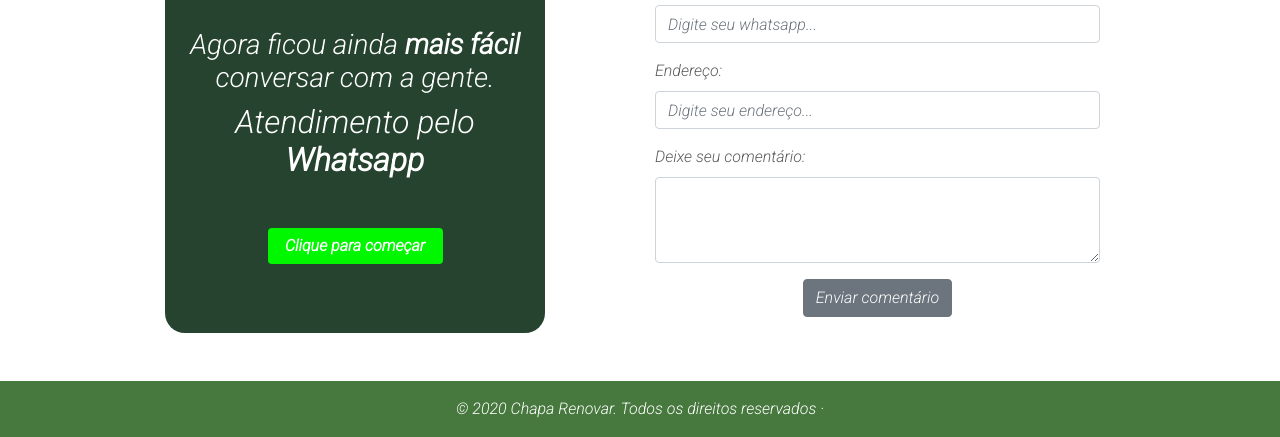
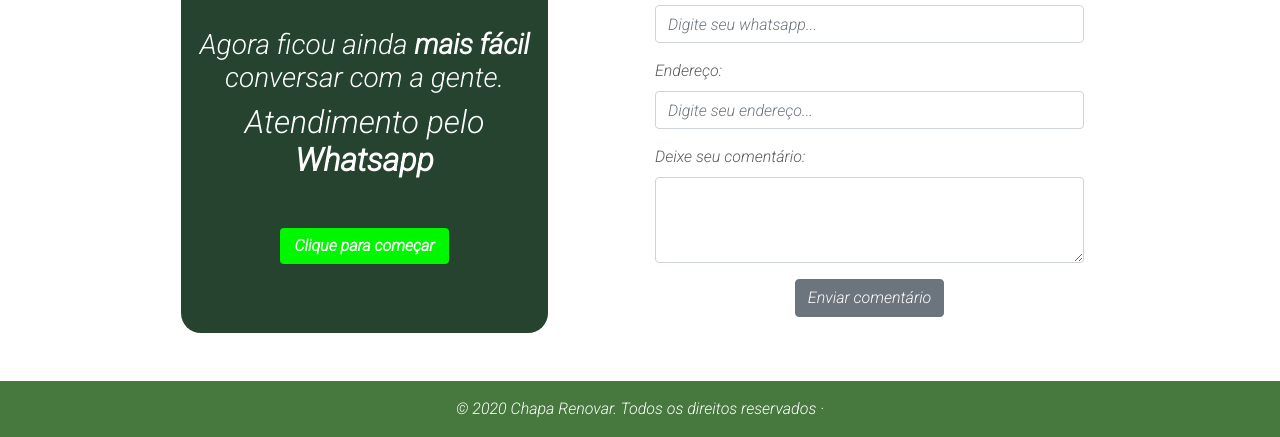
Before and after one commit to fmomoreira/siteCondominio, a plain HTML site: page index.html in a window 1280 px wide. Shown: the part 3468-3905 px from the top of the page. Drawn offline with nearby package versions, Linux system fonts and the light colour scheme.

Commit message:
ajuste de margim conteudo whatsapp

```diff
--- a/index.html
+++ b/index.html
@@ -208,7 +208,7 @@
 
 
     <div class="container mt-5" id="sugestao">
-      <div class="row d-flex justify-content-center">
+      <div class="row d-flex justify-content-center ml-1 mr-1">
 
         <div class="col-12 col-sm-12 col-md-4 pb-4" id="contatowpp">
           <div class="d-flex justify-content-center mt-5">
```
